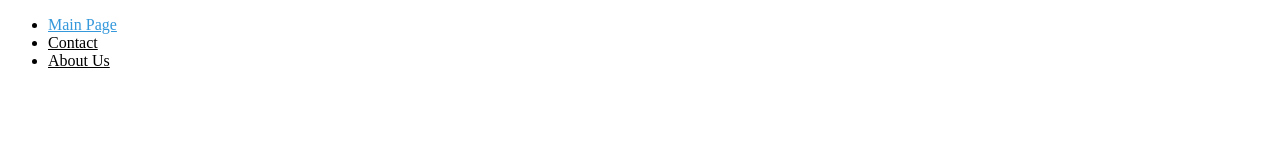
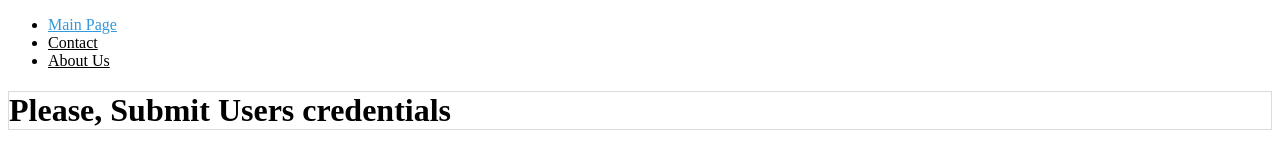
Before and after one commit to DachiS/Homework3, a plain HTML site: page index.html in a window 1280 px wide. Drawn offline with Linux system fonts and the light colour scheme.

Commit message:
adding form

```diff
--- a/index.html
+++ b/index.html
@@ -4,6 +4,11 @@
     <meta charset="UTF-8">
     <meta name="viewport" content="width=device-width, initial-scale=1.0">
     <title>Main Page</title>
+    <style>
+        h1 {
+            border: 1px solid gainsboro;
+        }
+    </style>
 </head>
 <body>
     <nav>
@@ -19,5 +24,11 @@
             </li>
         </ul>
     </nav>
+    <h1>
+        Please, Submit Users credentials
+    </h1>
+    <form>
+
+    </form>
 </body>
 </html>
```
